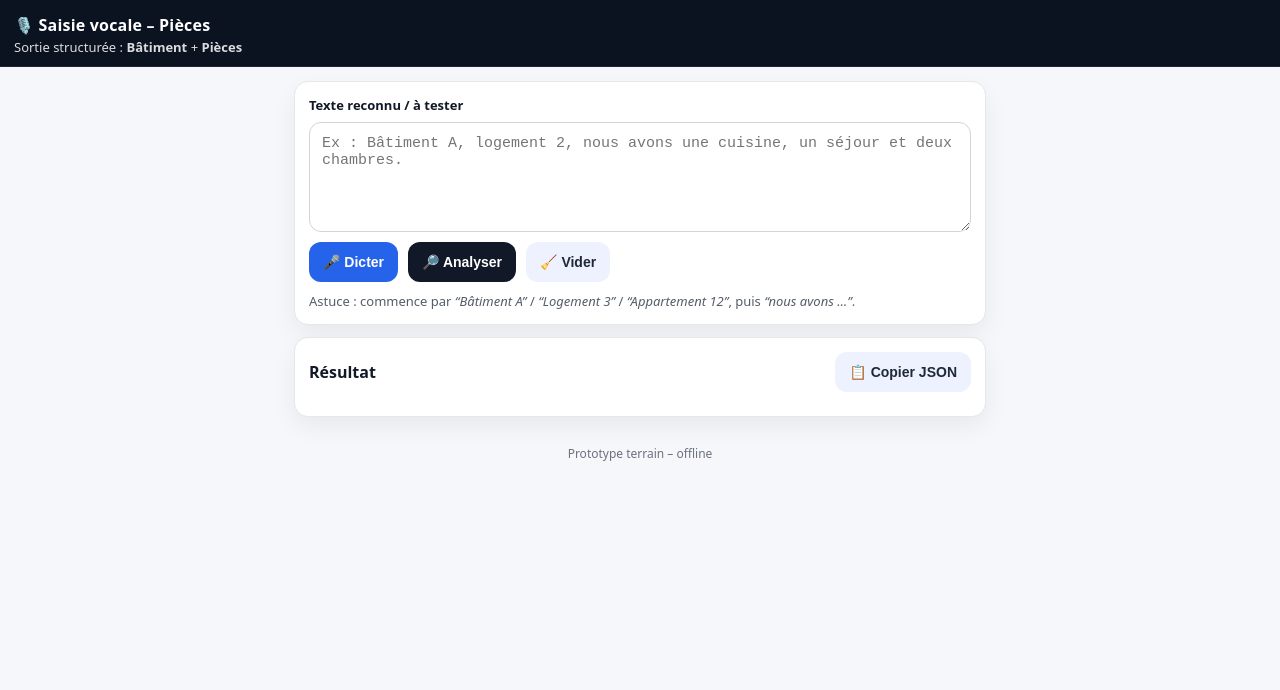
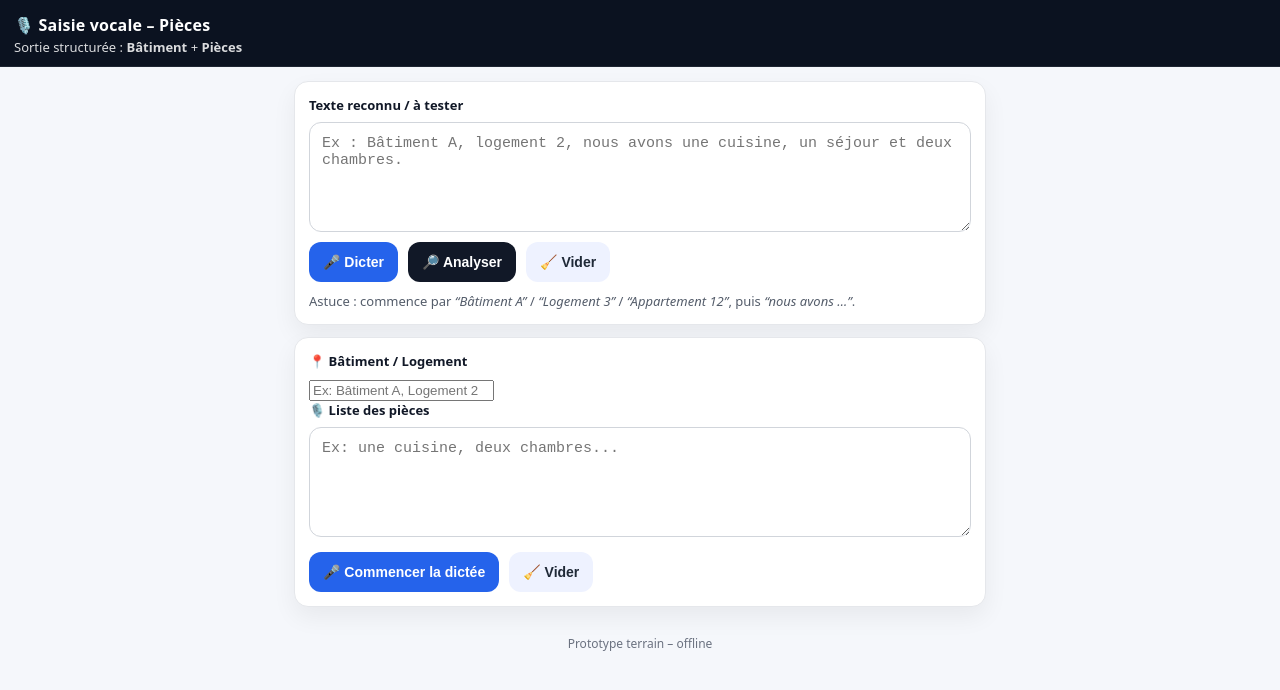
Before and after one commit to lioneltissotbez-socotec/Assistant_vocal, a plain HTML site: page index.html in a window 1280 px wide. Drawn offline with Linux system fonts and the light colour scheme.

Commit message:
Update index.html

```diff
--- a/index.html
+++ b/index.html
@@ -32,12 +32,21 @@
     </section>
 
     <section class="card">
-      <div class="card-head">
-        <h2>Résultat</h2>
-        <button id="btn-copy" class="ghost" type="button">📋 Copier JSON</button>
-      </div>
-      <div id="result" class="result"></div>
-    </section>
+  <div class="row-stacked">
+    <label for="ctx-text">📍 Bâtiment / Logement</label>
+    <input type="text" id="ctx-text" placeholder="Ex: Bâtiment A, Logement 2" class="input-field">
+  </div>
+
+  <div class="row-stacked">
+    <label for="raw-text">🎙️ Liste des pièces</label>
+    <textarea id="raw-text" placeholder="Ex: une cuisine, deux chambres..."></textarea>
+  </div>
+
+  <div class="actions">
+    <button id="btn-mic" class="primary" type="button">🎤 Commencer la dictée</button>
+    <button id="btn-clear" class="ghost" type="button">🧹 Vider</button>
+  </div>
+</section>
   </main>
 
   <footer class="app-footer">
```
